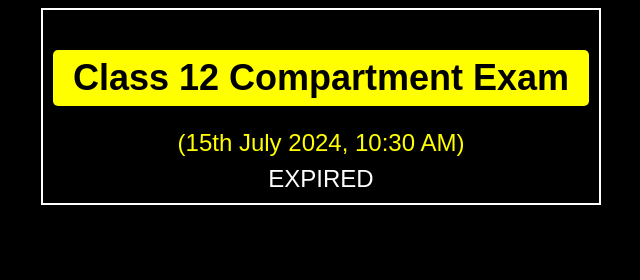
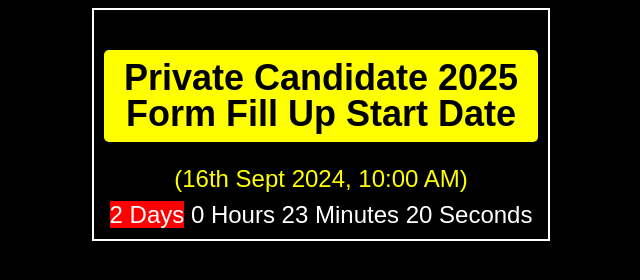
Before and after one commit to iamakashdash/adclasses-countdown-timer, a plain HTML site: page index.html in a window 1280 px wide. Shown: the whole page, without its empty margins (319-959 px from the left). Drawn offline with Linux system fonts and the light colour scheme.

Commit message:
Changing to form fill up

```diff
--- a/index.html
+++ b/index.html
@@ -10,8 +10,8 @@
 
   <div class="timer-container">
     <div class="countdown-container">
-      <h2 class="button-style date-time">Class 12 Compartment Exam</h2>
-      <p class="date-time">(15th July 2024, 10:30 AM)</p>
+      <h2 class="button-style date-time">Private Candidate 2025 <br>Form Fill Up Start Date</h2>
+      <p class="date-time">(16th Sept 2024, 10:00 AM)</p>
       <div id="july-compartment-timer" class="countdown"></div>
     </div>
   </div>
--- a/script.js
+++ b/script.js
@@ -22,4 +22,4 @@ function countdown(date, elementId) {
 }
 
 // Start countdowns
-countdown("2024-07-15T05:00:00Z", "july-compartment-timer");
+countdown("2024-09-16T04:30:00Z", "july-compartment-timer");
```
